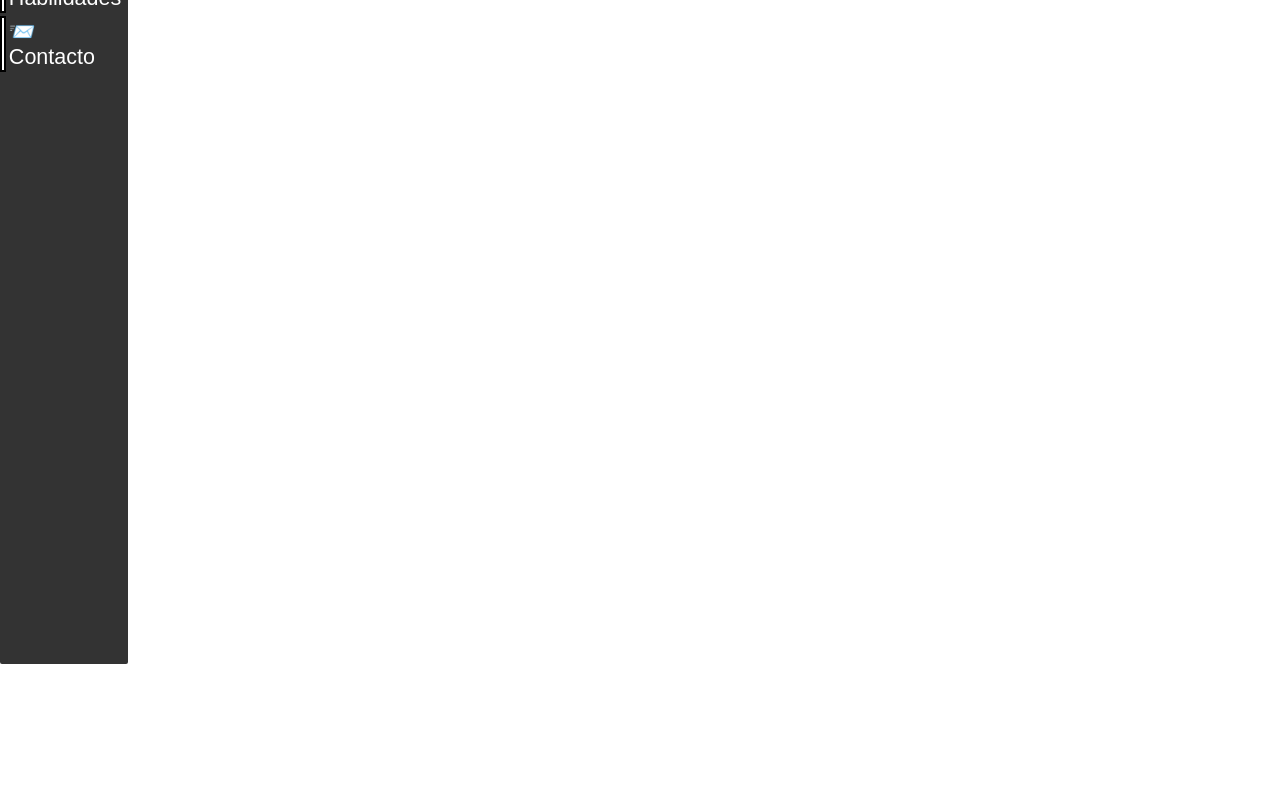
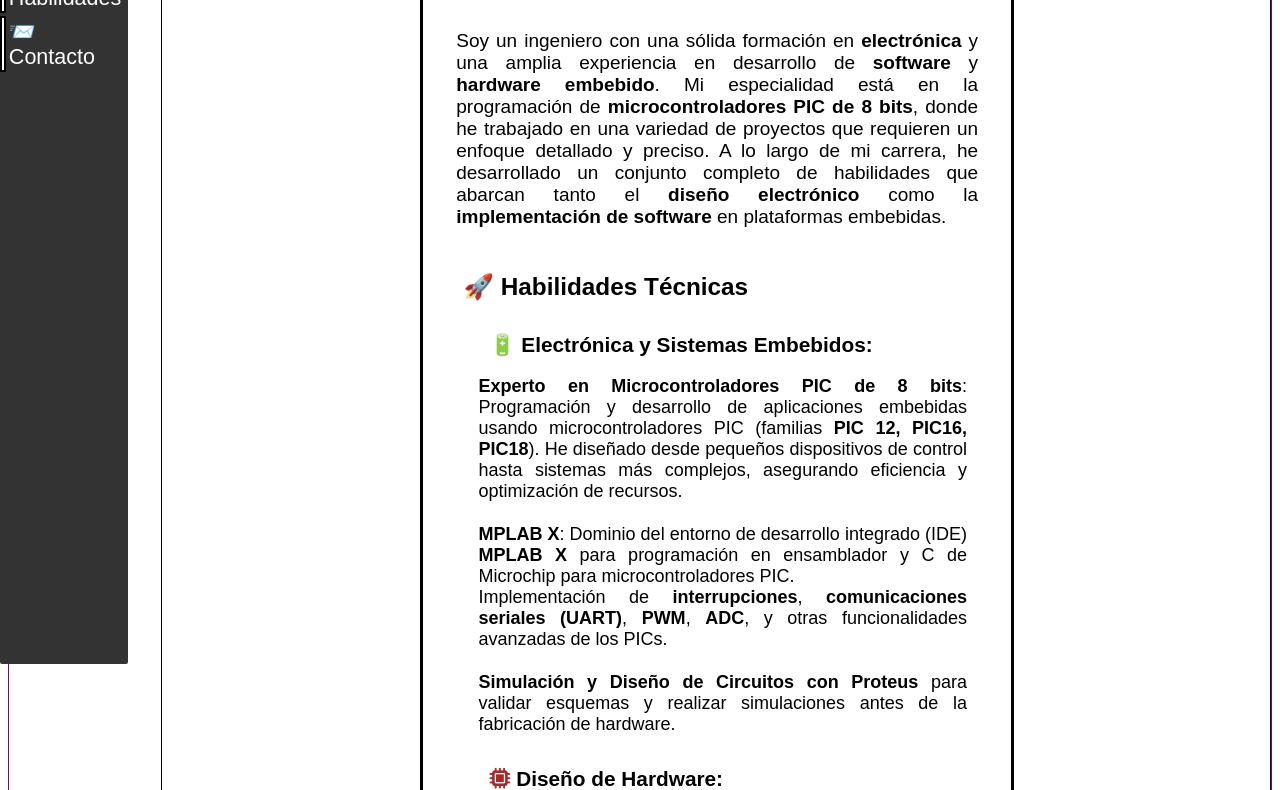
Before and after one commit to MarcosBernardC/Portafolio, a plain HTML site: page templates/about_me.html in a window 1280 px wide. Shown: the part 173-963 px from the top of the page. Before the commit the page ends 800 px from the top, so only its background shows below. Drawn offline with Linux system fonts and the light colour scheme.

Commit message:
feat: hoja about_me.html iniciada

```diff
--- a/static/css/style.css
+++ b/static/css/style.css
@@ -503,3 +503,78 @@ img {
 /* Imágenes Habilidades */
 
 /****************************/
+
+.contenedor_aboutme{
+    display: flex;
+    border: 1px solid purple;
+
+    height: 960px;
+    padding-top: 2%;
+    padding-left: 12%;
+}
+
+.left_aboutme{
+    flex-grow: 1;
+
+    border: 1px solid black;
+}
+
+.middle_aboutme{
+    flex-grow: 2;
+
+    display: flex;
+    flex-direction: column;
+
+    font-size:130%;
+
+    border: 2px solid black;
+
+    padding-left: 1.5%;
+    padding-right: 1.5%;
+
+    border-radius: 15px;
+
+    padding-top: 2%;
+    padding-bottom: 2%;
+
+    max-width: 50%;
+}
+
+.titulo_aboutme{
+    display:flex;
+    justify-content: center;
+    align-items: center;
+}
+
+.resumen_aboutme{
+    padding-left:3%;
+    padding-right:3%;
+
+    font-size: 19px;
+}
+
+.subtitulo_aboutme{
+    padding-left: 24px;
+}
+
+.subparrafo_aboutme{
+    font-size: 18px;
+    padding-left: 7%;
+    padding-right: 5%;
+
+
+
+    padding-bottom: 1px;
+}
+
+.h4_aboutme{
+    padding-left: 50px;
+
+
+}
+
+.right_aboutme{
+    flex-grow: 1;
+
+    border: 1px solid black;
+}
--- a/templates/about_me.html
+++ b/templates/about_me.html
@@ -7,6 +7,9 @@
         <title>about me: Marcos B. Calixto</title>
 
         <link rel="stylesheet" href="../static/css/style.css">
+
+        <link rel="stylesheet" href="https://cdnjs.cloudflare.com/ajax/libs/font-awesome/6.5.0/css/all.min.css">
+
     </head>
     <body>
         <div class="link_name">Acerca de</div>
@@ -31,8 +34,22 @@
                 </div>
             </div>
         </nav>
-        <div class="contenedor">
-            <h1>About me</h1>
+        <div class="contenedor_aboutme">
+            <div class="left_aboutme">Estoy en la izquierda</div>
+            <div class="middle_aboutme">
+                <div class="titulo_aboutme"><h2>🌟 Resumen de Habilidades y Experiencia 🌟</h1></div>
+                <div class="resumen_aboutme"><p style="text-align: justify;">Soy un ingeniero con una sólida formación en <strong>electrónica</strong> y una amplia experiencia en desarrollo de <strong>software</strong> y <strong>hardware embebido</strong>. Mi especialidad está en la programación de <strong>microcontroladores PIC de 8 bits</strong>, donde he trabajado en una variedad de proyectos que requieren un enfoque detallado y preciso. A lo largo de mi carrera, he desarrollado un conjunto completo de habilidades que abarcan tanto el <strong>diseño electrónico</strong> como la <strong>implementación de software</strong> en plataformas embebidas.</p></div>
+                <div class="subtitulo_aboutme"><h3 style="margin-bottom: 5px;">🚀 Habilidades Técnicas</h1></div>
+                <div class="h4_aboutme"><h4 style="margin-bottom: 1px;">🔋 Electrónica y Sistemas Embebidos:</h4></div>
+                <div class="subparrafo_aboutme"><p style="text-align: justify; margin-bottom: 3px;"><strong>Experto en Microcontroladores PIC de 8 bits</strong>: Programación y desarrollo de aplicaciones embebidas usando microcontroladores PIC (familias <strong>PIC 12, PIC16, PIC18</strong>). He diseñado desde pequeños dispositivos de control hasta sistemas más complejos, asegurando eficiencia y optimización de recursos.</p></div>
+                <div class="subparrafo_aboutme"><p style="text-align: justify;margin-bottom: 3px;"><strong>MPLAB X</strong>: Dominio del entorno de desarrollo integrado (IDE) <strong>MPLAB X</strong> para programación en ensamblador y C de Microchip para microcontroladores PIC.<br>Implementación de <strong>interrupciones</strong>, <strong>comunicaciones seriales (UART)</strong>, <strong>PWM</strong>, <strong>ADC</strong>, y otras funcionalidades avanzadas de los PICs.</p></div>
+                <div class="subparrafo_aboutme"><p style="text-align: justify;margin-bottom: 3px;"><strong>Simulación y Diseño de Circuitos con Proteus</strong> para validar esquemas y realizar simulaciones antes de la fabricación de hardware.</p></div>
+
+                <div class="h4_aboutme"><h4 style="margin-bottom: 1px;"><i class="fas fa-microchip" style="color: brown;"></i> Diseño de Hardware:</h4></div>
+                <div class="subparrafo_aboutme"><p style="text-align: justify;margin-bottom: 3px;"><strong>Diseño e implementación de PCBs</strong>: Creación de PCBs usando herramientas como <strong>Ares de Proteus</strong> para implementar circuitos electrónicos que integran microcontroladores PIC.<br>Conocimiento en la interfaz de microcontroladores con <strong>sensores</strong>, <strong>actuadores</strong>, dispositivos de comunicación y otros módulos periféricos (<strong>Wi-Fi</strong>, <strong>Bluetooth</strong>, etc.).</p></div>
+
+            </div>
+            <div class="right_aboutme">Estoy en la derecha!</div>
         </div>
     </body>
 </html>
```
Also changed, not shown: templates/habilities.html (+0 -1 lines).
